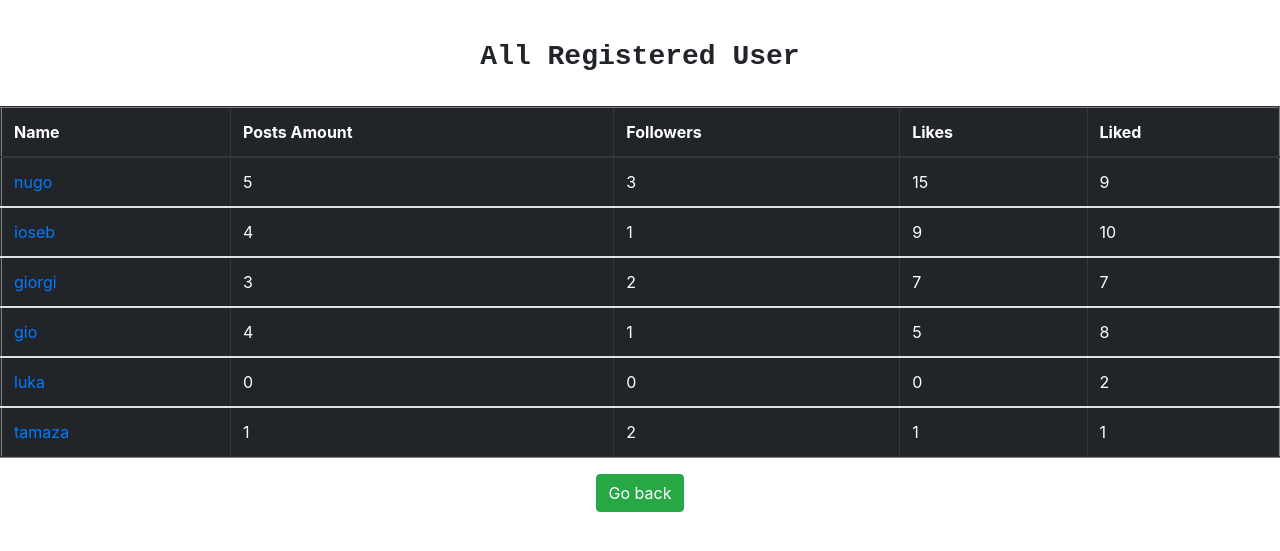
After one commit to TCruzy/Social-Network-Flask-APP, a Flask app: page /users in a window 1280 px wide. The commit adds this page. Shown: the top 551 px of the page. Run offline with Flask 2, Linux system fonts and the light colour scheme; a user stored in the database is signed in; some libraries are stand-ins or nearby versions.

Commit message:
users page

```diff
--- a/main.py
+++ b/main.py
@@ -1,3 +1,4 @@
+from turtle import pos
 from flask import Flask, render_template, request, redirect, url_for, session
 from flask_cors import CORS
 import sqlite3
@@ -8,7 +9,6 @@ c = conn.cursor()
 
 c.execute("""CREATE TABLE IF NOT EXISTS user (Username TEXT, Userid INTEGER PRIMARY KEY, password TEXT)""")
 conn.commit()
-
 
 c.execute("""CREATE TABLE IF NOT EXISTS posts
             (postid INTEGER PRIMARY KEY,
@@ -54,9 +54,13 @@ def admin_posts():
     if request.method == 'POST':
         post_content = request.form['post_content']
         userid = request.form['userid']
-        c.execute("INSERT INTO posts (post, userid) VALUES (?, ?)", (post_content, userid))
-        conn.commit()
-        return redirect(url_for('posts'))
+        c.execute("select * from user where Userid = ?", (userid,))
+        if userid.isdigit() and c.fetchone() is not None:
+            c.execute("INSERT INTO posts (post, userid) VALUES (?, ?)", (post_content, userid))
+            conn.commit()
+            return redirect(url_for('posts'))
+        else:
+            return redirect(url_for('create_post'))
     else:
         if "username" not in session.keys():
             return redirect(url_for('login'))
@@ -80,6 +84,15 @@ def admin_posts():
         # for row in c:
         #     posts.append({'postid': row[0], 'post': row[1], 'userid': row[2], 'post_date': row[3]})
         # return {"all-post": posts}
+
+@app.route('/')
+def home():
+    if "username" not in session.keys():
+        return redirect(url_for('login'))
+    elif session["username"] == "admin":
+        return redirect(url_for('admin_posts'))
+    else:
+        return redirect(url_for('posts'))
 
 
 @app.route('/posts', methods=['GET', 'POST'])
@@ -141,6 +154,10 @@ def posts():
 @app.route('/login', methods=['GET', 'POST'])
 def login():
     if request.method == 'GET':
+        if 'admin' in session.values():
+            return redirect(url_for('admin_posts'))
+        elif 'username' in session.keys():
+            return redirect(url_for('posts'))
         return render_template('login.htm')
     if request.method == 'POST':
         username = request.form['username']
@@ -269,12 +286,12 @@ def posts_name(name):
         # print("shemovida")
         user = session['username']
         followers = 0
-        c.execute("select userid from followers where following_id = ?", (userid,))
+        c.execute("select following_id from followers where userid = ?", (userid,))
         for row in c.fetchall():
             followers += 1
         return render_template('userposts.htm', posts=posts, user=user, followers=followers)
     followers = 0
-    c.execute("select userid from followers where following_id = ?", (userid,))
+    c.execute("select following_id from followers where userid = ?", (userid,))
     for row in c.fetchall():
         followers += 1
     return render_template('userposts.htm', posts=posts, user=session['username'], followers=followers)
@@ -331,10 +348,48 @@ def my_posts():
         c.execute("SELECT username FROM user WHERE Userid = ?", (row[2],))
         posts.append({'postid': row[0],'liked_me': liked_me, 'liked_by': liked_by, 'post': row[1], 'userid': row[2], 'post_date': row[3], 'username': c.fetchone()[0]})
     followers = 0
-    c.execute("select userid from followers where following_id = ?", (userid,))
+    c.execute("select following_id from followers where userid = ?", (userid,))
     for row in c.fetchall():
         followers += 1
     return render_template('userposts.htm', posts=posts, user=session['username'], followers=followers)
+
+
+@app.route('/users')
+def users():
+    if "username" not in session.keys():
+        return redirect(url_for('login'))
+    elif "admin" not in session.values():
+        return redirect(url_for('posts'))
+    users = []
+    for_name = -1
+    c.execute("SELECT username, userid FROM user")
+    users_ex = c.fetchall()
+    for row in users_ex:
+        for_name += 1
+        c.execute("select postid from posts where userid = ?", (row[1],))
+        posts_amount = len(c.fetchall())
+        if posts_amount is None:
+            posts_amount = 0
+        c.execute("select following_id from followers where userid = ?", (row[1],))
+        followers_amount = len(c.fetchall())
+        if followers_amount is None:
+            followers_amount = 0
+        c.execute("select postid from likes where userid = ?", (row[1],))
+        liked_amount = len(c.fetchall())
+        if liked_amount is None:
+            liked_amount = 0
+        c.execute("select postid from posts where userid = ?", (row[1],))
+        postidd = c.fetchall()
+        likes_amount = 0
+        if postidd is not None:
+            for row in postidd:
+                c.execute("select userid from likes where postid = ?" , (row[0],))
+                likes_amount += len(c.fetchall())
+        else:
+            likes_amount = 0
+        users.append({'name': users_ex[for_name][0], 'posts': posts_amount, 'followers': followers_amount, 'liked': liked_amount, 'likes': likes_amount})
+
+    return render_template('users.htm', users=users)
 
 
 # @app.route('/comment-post', methods=['POST'])
--- a/static/css/style.css
+++ b/static/css/style.css
@@ -8,6 +8,9 @@
     background-color: #f2f2f2;
 
 
+}
+li {
+  list-style-type: none;
 }
 .blog-post-title {
   /* make this title more pretty*/
--- a/templates/cpost.htm
+++ b/templates/cpost.htm
@@ -12,11 +12,11 @@
         <form action="/admin_posts" method="post">
             <div class="form-group">
                 <label >Post Content</label>
-                <input style="width: 20%; margin-left: 40%;" type="text" class="form-control" placeholder="Post Content" name="post_content" >
+                <input style="width: 20%; margin-left: 40%;" type="text" class="form-control" placeholder="Post Content" name="post_content" required>
             </div>
             <div class="form-group">
                 <label >User Id</label>
-                <input style="width: 20%; margin-left: 40%;"  name="userid" type="text" class="form-control" placeholder="User Id" >
+                <input style="width: 20%; margin-left: 40%;"  name="userid" type="text" class="form-control" placeholder="User Id" required>
             </div>
             <button type="submit" class="btn btn-primary">Submit</button>
         </form>
--- a/templates/login.htm
+++ b/templates/login.htm
@@ -15,11 +15,11 @@
         <form action="/login" method="post">
             <div class="form-group">
                 <label for="exampleInputEmail1">Username</label>
-                <input style="width: 20%; margin-left: 40%;" type="text" class="form-control" placeholder="Enter Name" name="username" >
+                <input style="width: 20%; margin-left: 40%;" type="text" class="form-control" placeholder="Enter Name" name="username" required>
             </div>
             <div class="form-group">
                 <label for="exampleInputPassword1">Password</label>
-                <input style="width: 20%; margin-left: 40%;" name="password" type="password" class="form-control" id="exampleInputPassword1" placeholder="Password">
+                <input style="width: 20%; margin-left: 40%;" name="password" type="password" class="form-control" id="exampleInputPassword1" placeholder="Password" required>
             </div>
             <button type="submit" class="btn btn-primary">Submit</button>
         </form>
--- a/templates/main.htm
+++ b/templates/main.htm
@@ -6,13 +6,13 @@
                 <li><a href="/posts">Posts </a></li>
                 {% if session["username"] == "admin" %}
                     <li><a href="/create-post">Create User Post</a></li>
+                    <li><a href="/users">Users</a></li>
                 {% elif 'username' in session %}
                     <li><a href="/create-post">Create Post</a></li>
                     <li><a href="/my-posts">My Posts</a></li>
                 {% else %}
                     <li><a href="/register">Registration</a></li>
                 {% endif %}
-                <li><a href="#stories">stories</a></li>
                 <li><a href="#contact">Contact</a></li>
             </nav>
             <div class="burger-menu">
--- a/templates/register.htm
+++ b/templates/register.htm
@@ -16,11 +16,11 @@
         <form action="/register" method="post">
             <div class="form-group">
                 <label for="exampleInputEmail1">Username</label>
-                <input style="width: 20%; margin-left: 40%;" type="text" class="form-control" placeholder="Enter Name" name="username" >
+                <input style="width: 20%; margin-left: 40%;" type="text" class="form-control" placeholder="Enter Name" name="username" required>
             </div>
             <div class="form-group">
                 <label for="exampleInputPassword1">Password</label>
-                <input style="width: 20%; margin-left: 40%;" name="password" type="password" class="form-control" id="exampleInputPassword1" placeholder="Password">
+                <input style="width: 20%; margin-left: 40%;" name="password" type="password" class="form-control" id="exampleInputPassword1" placeholder="Password" required>
             </div>
             <button type="submit" class="btn btn-primary">Submit</button>
         </form>
--- /dev/null
+++ b/templates/users.htm
@@ -0,0 +1,39 @@
+<!DOCTYPE html>
+<html>
+   <head>
+      <title>User Control</title>
+      <script src="https://code.jquery.com/jquery-3.2.1.slim.min.js" integrity="sha384-KJ3o2DKtIkvYIK3UENzmM7KCkRr/rE9/Qpg6aAZGJwFDMVNA/GpGFF93hXpG5KkN" crossorigin="anonymous"></script>
+      <script src="https://cdn.jsdelivr.net/npm/popper.js@1.12.9/dist/umd/popper.min.js" integrity="sha384-ApNbgh9B+Y1QKtv3Rn7W3mgPxhU9K/ScQsAP7hUibX39j7fakFPskvXusvfa0b4Q" crossorigin="anonymous"></script>
+      <script src="https://cdn.jsdelivr.net/npm/bootstrap@4.0.0/dist/js/bootstrap.min.js" integrity="sha384-JZR6Spejh4U02d8jOt6vLEHfe/JQGiRRSQQxSfFWpi1MquVdAyjUar5+76PVCmYl" crossorigin="anonymous"></script>
+      <link rel="stylesheet" href="https://cdn.jsdelivr.net/npm/bootstrap@4.0.0/dist/css/bootstrap.min.css" integrity="sha384-Gn5384xqQ1aoWXA+058RXPxPg6fy4IWvTNh0E263XmFcJlSAwiGgFAW/dAiS6JXm" crossorigin="anonymous">
+   </head>
+   <body>
+      <h3 style="text-align: center; font-family:'Courier New', Courier, monospace; margin-top: 40px; font-weight: bold;">All Registered User</h3>
+      <br>
+      <table class="table table-dark" border="2">
+         <thead>
+           <tr>
+             <th scope="col">Name</th>
+             <th scope="col">Posts Amount</th>
+             <th scope="col">Followers</th>
+             <th scope="col">Likes</th>
+             <th scope="col">Liked</th>
+           </tr>
+         </thead>
+         {% for user in range(users|length) %}
+         <tbody>
+           <tr>
+            <td><a href="/posts/{{users[user]['name']}}">{{users[user]["name"]}}</a></td>
+            <td>{{users[user]["posts"]}} </td>
+            <td>{{users[user]["followers"]}} </td>
+            <td>{{users[user]["likes"]}} </td>
+            <td>{{users[user]["liked"]}} </td>
+           </tr>
+         </tbody>
+         {% endfor%}
+       </table>
+       <div style="text-align: center;">
+         <a href="/admin_posts"><button type="button" class="btn btn-success">Go back</button></a>
+      </div>
+   </body>
+</html>
```
Also changed, not shown: soc-network.db.
